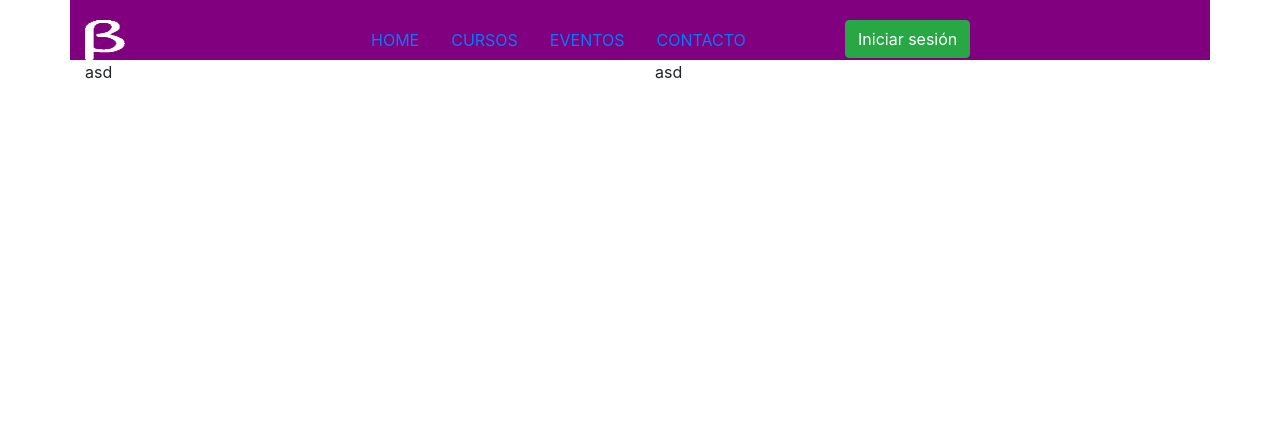
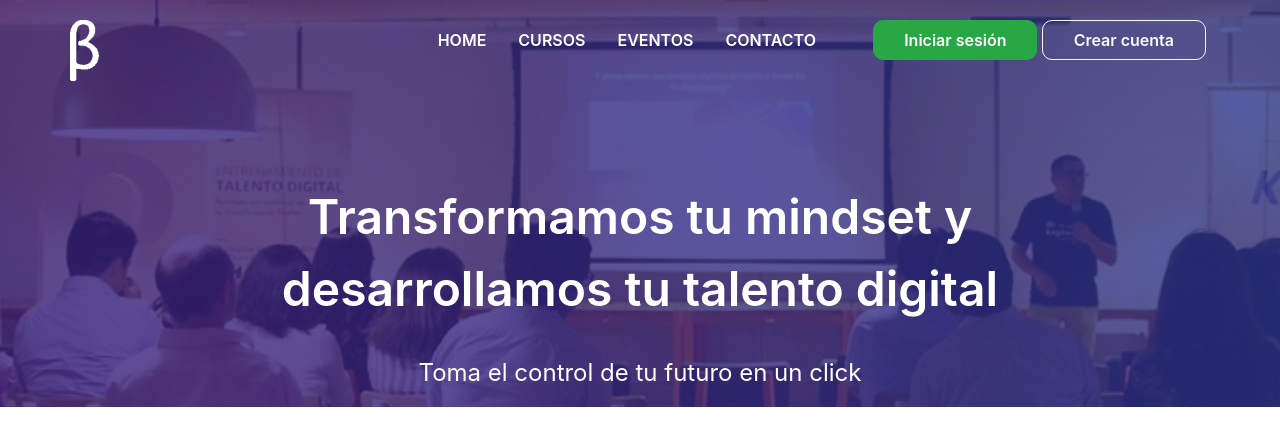
Before and after one commit to Mardic19/Home_clon, a plain HTML site: page home.html in a window 1280 px wide. Drawn offline with nearby package versions, Linux system fonts and the light colour scheme.

Commit message:
only missing round image

```diff
--- a/home.html
+++ b/home.html
@@ -10,12 +10,13 @@
     <title>Home</title>
   </head>
   <body>
-  <div class="container">
+    <div class="block">
+
       <div class="row row1">
-      <div class="col-3">
-        <img src="logo.png" width="40" height="40">
+        <div class="col-4">
+          <img src="logo.png" width="29" height="61" class="logo">
         </div>
-      <div class="col-5 nav">
+        <div class="col-4 nav">
           <nav>
             <ul class="nav justify-content-center">
               <li class="nav-item">
@@ -35,19 +36,17 @@
         </div>
         <div class="col-4">
           <button type="button" class="btn btn-success">Iniciar sesión</button>
+          <button type="button" class="btn btn-outline-light">Crear cuenta</button>
+        </div>
+      </div>
+      <div class="row row2">
+        <div class="col-8 offset-2">
+          <p class="title">Transformamos tu mindset  y desarrollamos tu talento digital</p>
+          <p class="subtitle">Toma el control de tu futuro en un click</p>
+        </div>
       </div>
     </div>
 
-    <div class="row">
-      <div class="col-md-6">
-        asd
-      </div>
-      <div class="col-md-6">
-        asd
-      </div>
-    </div>
-
-  </div>
   <script src="https://code.jquery.com/jquery-3.5.1.slim.min.js" integrity="sha384-DfXdz2htPH0lsSSs5nCTpuj/zy4C+OGpamoFVy38MVBnE+IbbVYUew+OrCXaRkfj" crossorigin="anonymous"></script>
   <script src="https://cdn.jsdelivr.net/npm/popper.js@1.16.1/dist/umd/popper.min.js" integrity="sha384-9/reFTGAW83EW2RDu2S0VKaIzap3H66lZH81PoYlFhbGU+6BZp6G7niu735Sk7lN" crossorigin="anonymous"></script>
   <script src="https://stackpath.bootstrapcdn.com/bootstrap/4.5.2/js/bootstrap.min.js" integrity="sha384-B4gt1jrGC7Jh4AgTPSdUtOBvfO8shuf57BaghqFfPlYxofvL8/KUEfYiJOMMV+rV" crossorigin="anonymous"></script>
--- a/style.css
+++ b/style.css
@@ -1,4 +1,39 @@
+.block{
+  background-image: url('background.png');
+}
 .row1{
   padding-top: 20px;
-  background-color: purple;
 }
+.row2{
+  margin-top: 100px;
+}
+.logo{
+  margin-left: 70px;
+}
+.btn{
+  border-radius: 10px;
+  width: 164px;
+  height: 40px;
+  font-size: 16px;
+  font-weight: 600;
+}
+.nav{
+  font-size: 16px;
+}
+.nav-link{
+  font-weight: 600;
+  color: #ffffff;
+}
+.title{
+  text-align: center;
+  font-size: 48px;
+  font-weight: 600;
+  color: #ffffff;
+}
+.subtitle{
+  margin-top: 30px;
+  text-align: center;
+  font-size: 24px;
+  font-weight: 400;
+  color: #ffffff;
+}
```
Also changed, not shown: background.png (added). Lines whose indentation alone changed are shown as unchanged.
